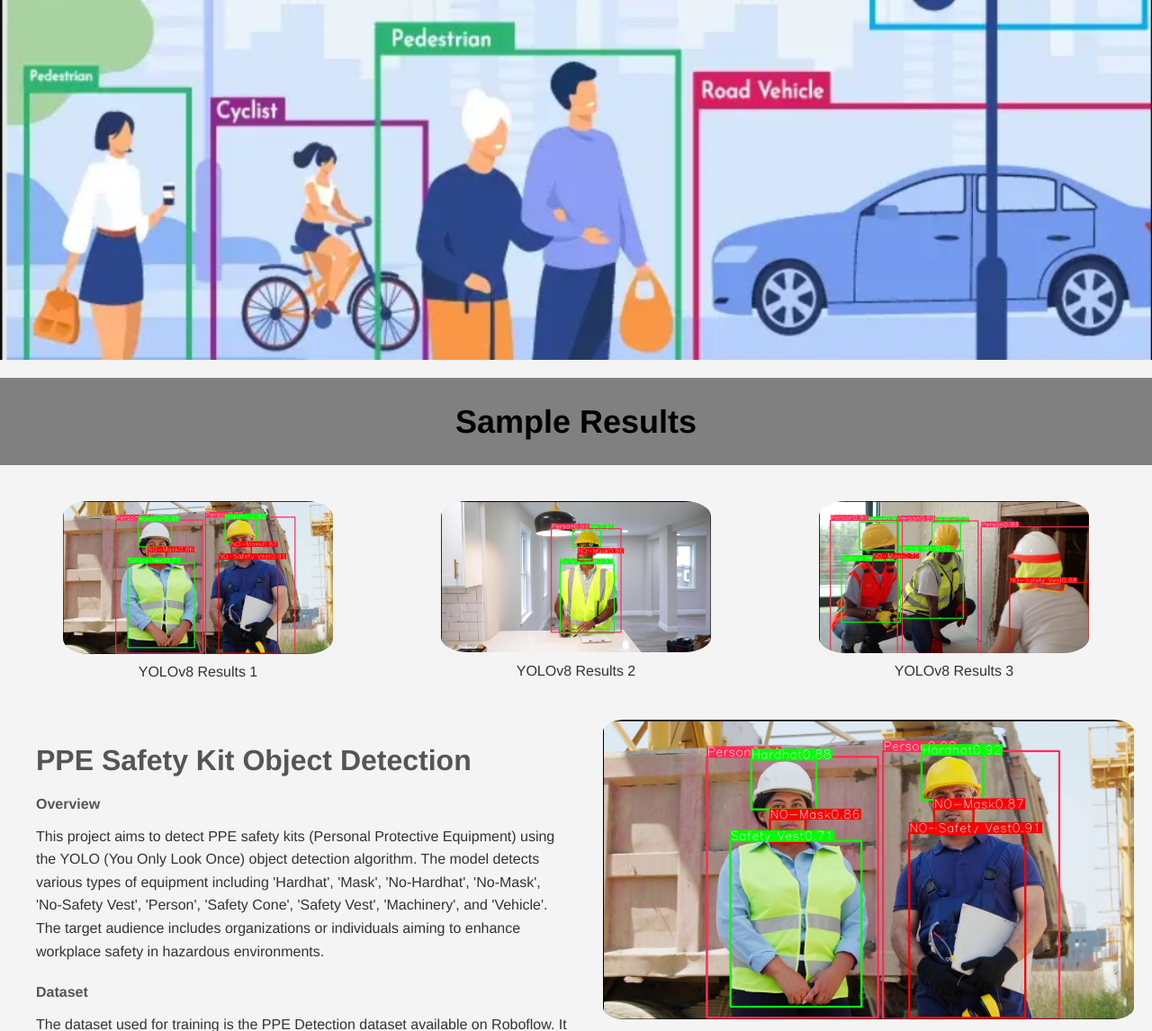
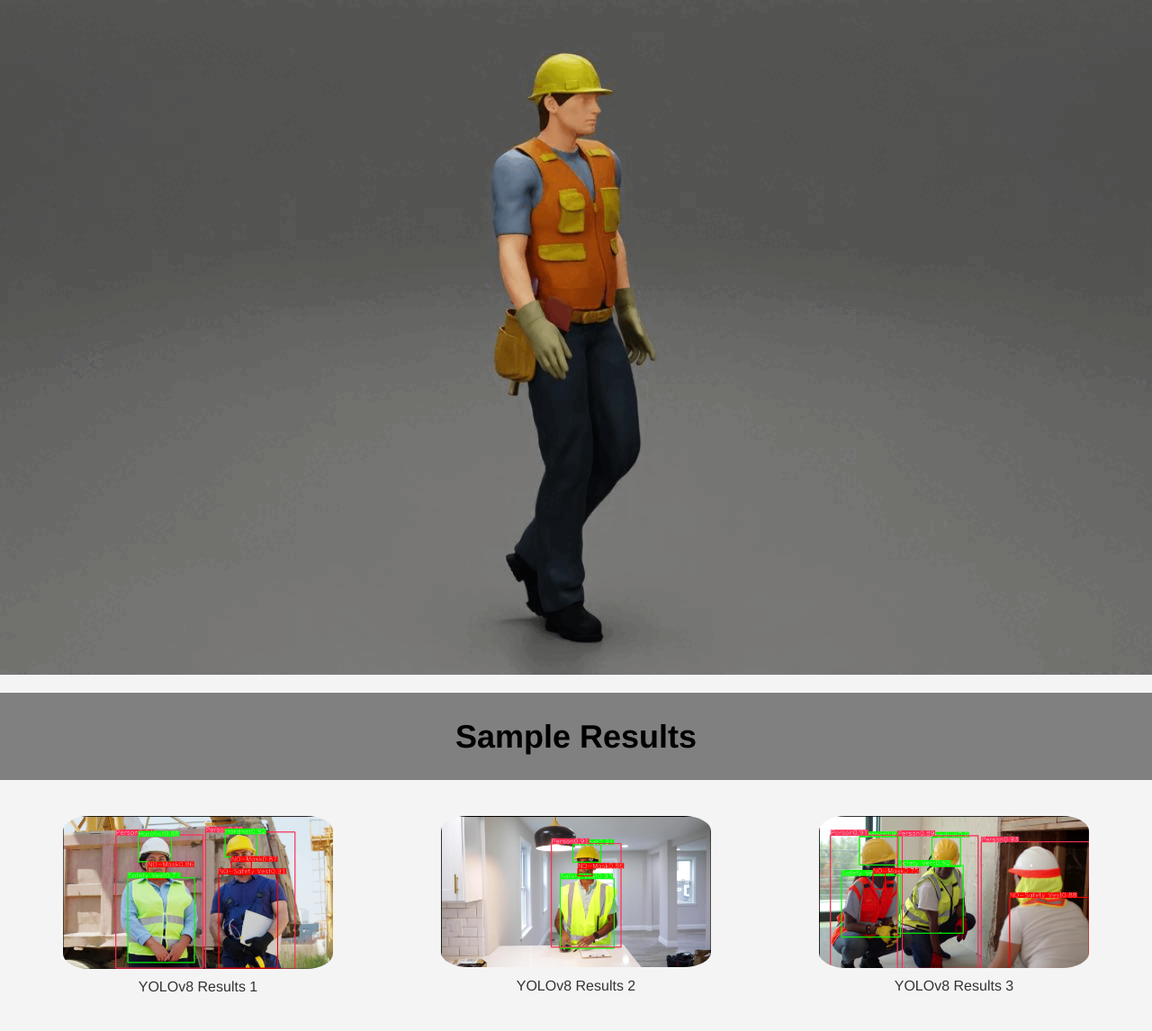
Before and after one commit to vaidehii203/PPE_detection_Kit, a Flask app: page / in a window 1280 px wide. Shown: the part 46-1192 px from the top of the page at 90% size. Run offline with Flask 3, Linux system fonts and the light colour scheme.

Commit message:
Enhance UI and add alert functionality for PPE detection in video processing

```diff
--- a/templates/indexproject.html
+++ b/templates/indexproject.html
@@ -31,11 +31,12 @@
         }
 
         header.feature-box.below {
-            height: 400px;
-            background-color: blue;
-            background-image: url("../static/images/front.png");
+            height: 750px;
+            background-color: blue; /* Fallback color */
+            background-image: url("../static/images/front.gif"); /* GIF background */
             background-size: cover;
             background-position: center;
+            background-repeat: no-repeat; /* Prevent tiling */
         }
 
         nav ul {
```
Also changed, not shown: YOLO_Video.py (+84 -0 lines), static/images/front.gif (added), static/images/front2.PNG (renamed from static/images/front.PNG), 1 other file.
